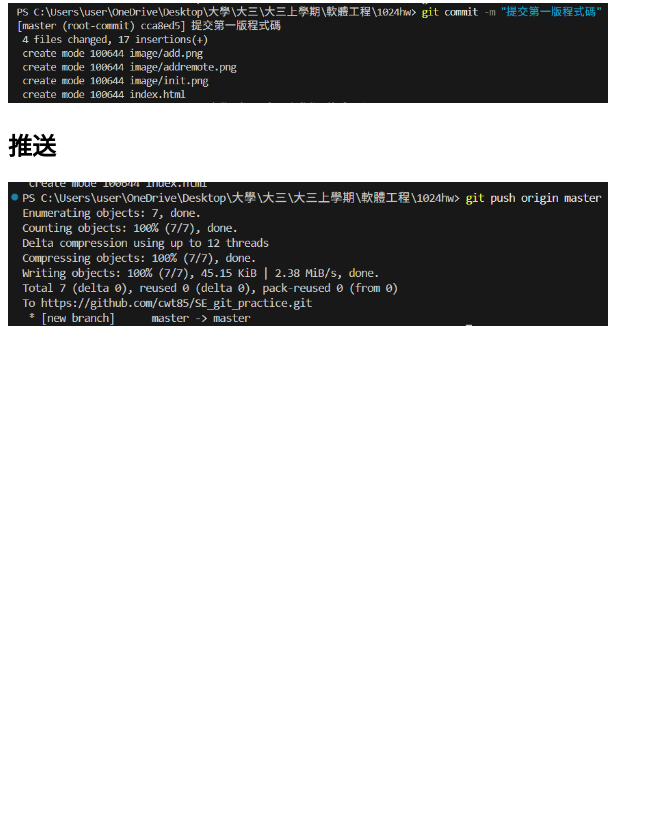
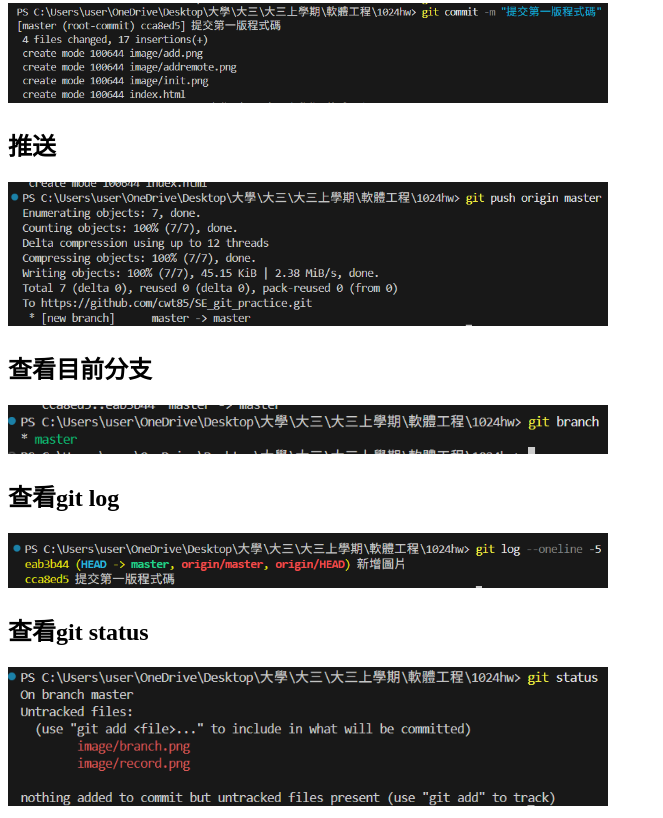
Before and after one commit to cwt85/SE_git_practice, a plain HTML site: page index.html in a window 1280 px wide. Shown: the part 508-1326 px from the top of the page, without its empty margins (0-663 px from the left). Before the commit the page ends 846 px from the top, so only its background shows below. Drawn offline with Linux system fonts and the light colour scheme.

Commit message:
新增圖片

```diff
--- a/index.html
+++ b/index.html
@@ -17,5 +17,11 @@
     <img src="/image/commit.png" alt="提交" width="600">
     <h2>推送</h2>
     <img src="/image/push.png" alt="推送" width="600">
+    <h2>查看目前分支</h2>
+    <img src="/image/branch.png" alt="查看目前分支" width="600">
+    <h2>查看git log</h2>
+    <img src="/image/record.png" alt="查看git log" width="600">
+    <h2>查看git status</h2>
+    <img src="/image/status.png" alt="查看git status" width="600">
 </body>
 </html>
```
Also changed, not shown: image/branch.png (added), image/record.png (added), image/status.png (added).
